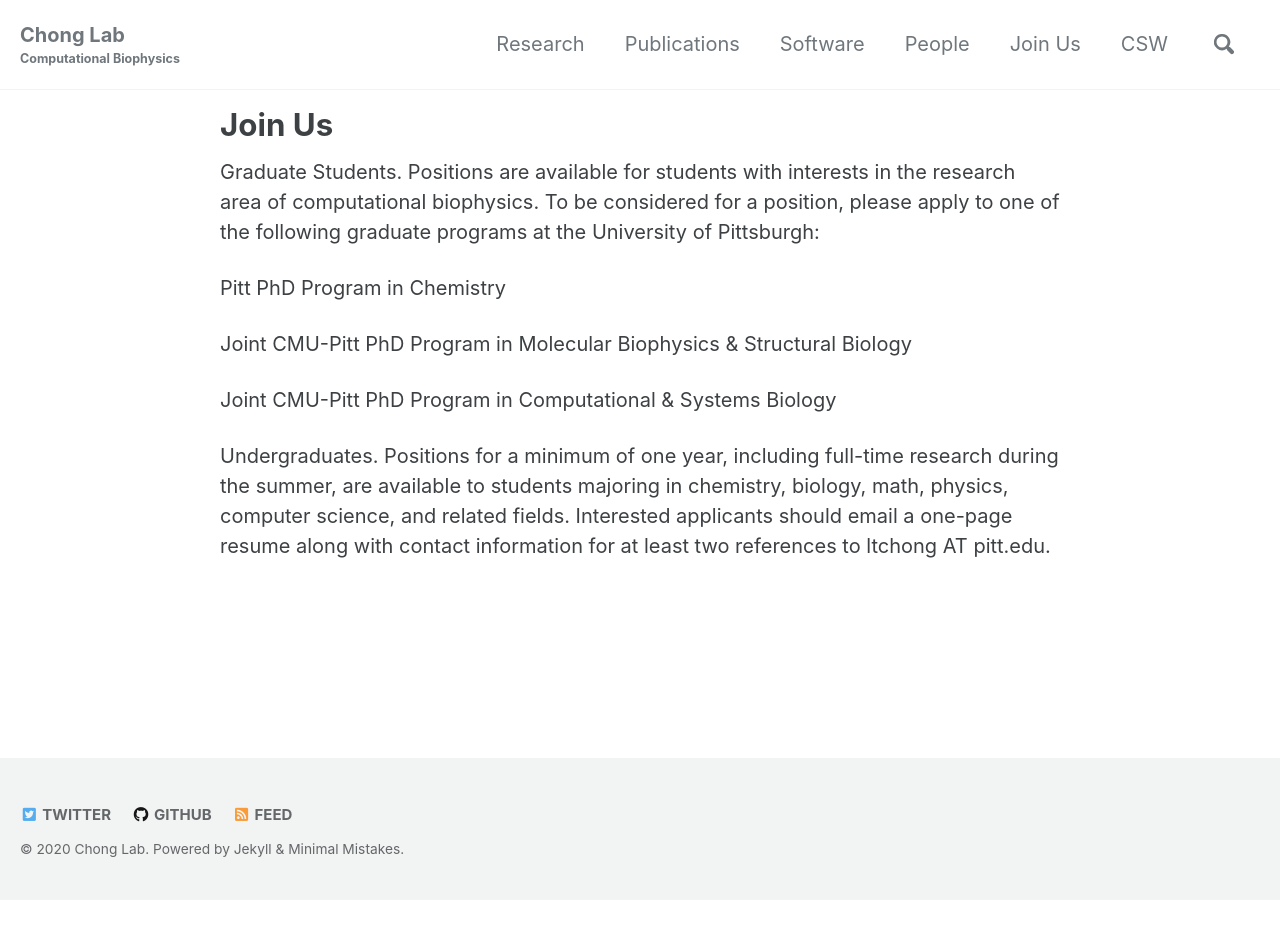
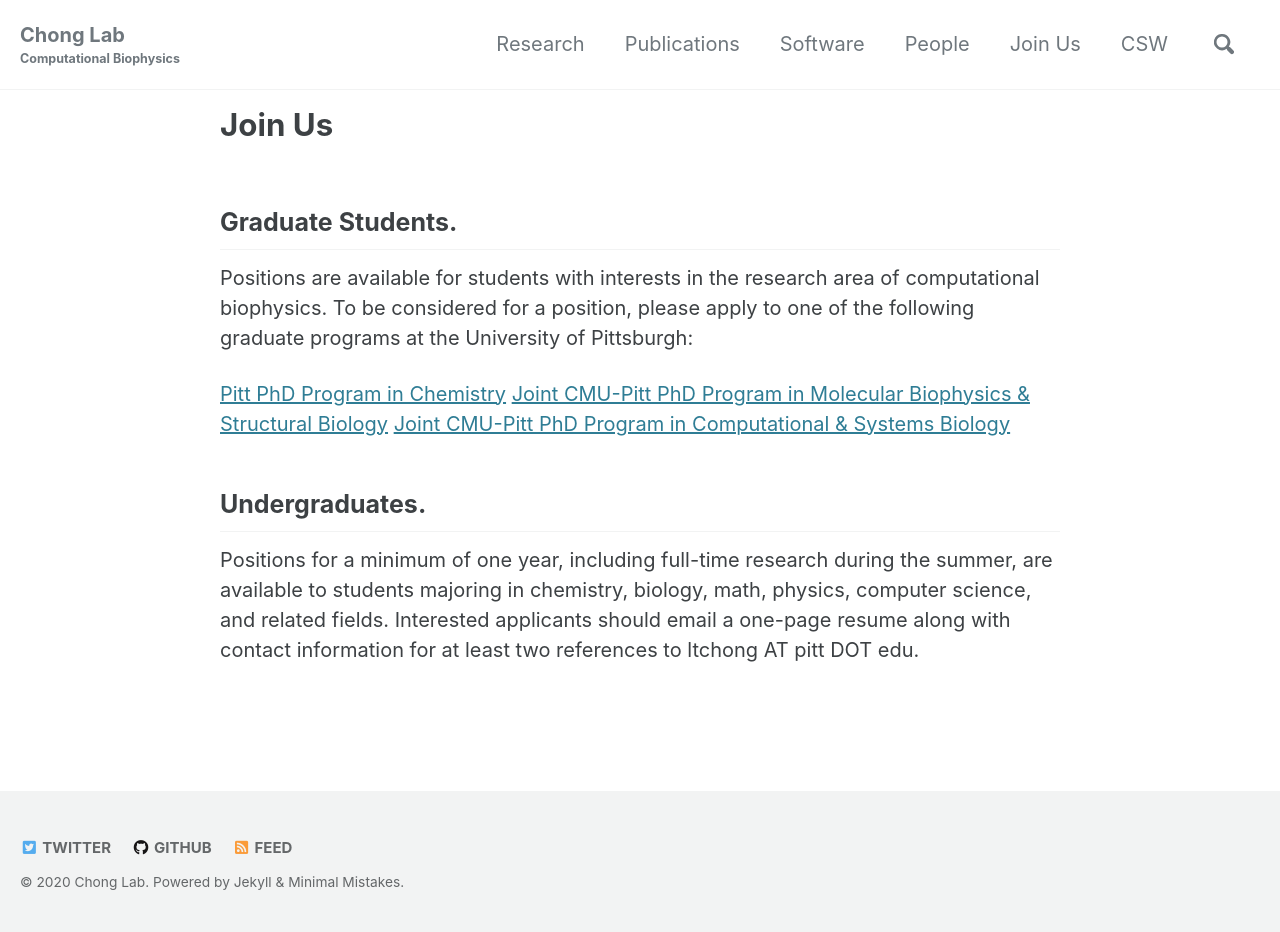
Before and after one commit to darianyang/mm-github-pages-test, a Jekyll site: the page built from _pages/join_us.md, in a window 1280 px wide. Built offline with Jekyll 4.4.1, drawn with Linux system fonts in a browser that asks for light colours; cached includes are drawn as plain includes; before the commit the page ends 900 px from its top, so only the background shows below that.

Commit message:
fixed contents of join_us page

```diff
--- a/_pages/join_us.md
+++ b/_pages/join_us.md
@@ -3,16 +3,14 @@ permalink: /join_us/
 title: "Join Us"
 ---
 
-Graduate Students. Positions are available for students with interests in the research area of computational biophysics. To be considered for a position, please apply to one of the following graduate programs at the University of Pittsburgh:
+## Graduate Students.
+Positions are available for students with interests in the research area of computational biophysics. To be considered for a position, please apply to one of the following graduate programs at the University of Pittsburgh:
 
 
-
-Pitt PhD Program in Chemistry
-
-Joint CMU-Pitt PhD Program in Molecular Biophysics & Structural Biology
-
-Joint CMU-Pitt PhD Program in Computational & Systems Biology
+[Pitt PhD Program in Chemistry](http://www.chem.pitt.edu/graduate/how-apply)
+[Joint CMU-Pitt PhD Program in Molecular Biophysics & Structural Biology](http://www.mbsb.pitt.edu/index.php/apply-here)
+[Joint CMU-Pitt PhD Program in Computational & Systems Biology](http://www.compbio.cmu.edu/)
 
 
-
-Undergraduates. Positions for a minimum of one year, including full-time research during the summer, are available to students majoring in chemistry, biology, math, physics, computer science, and related fields. Interested applicants should email a one-page resume along with contact information for at least two references to ltchong AT pitt.edu.
+## Undergraduates.
+Positions for a minimum of one year, including full-time research during the summer, are available to students majoring in chemistry, biology, math, physics, computer science, and related fields. Interested applicants should email a one-page resume along with contact information for at least two references to ltchong AT pitt DOT edu.
```
